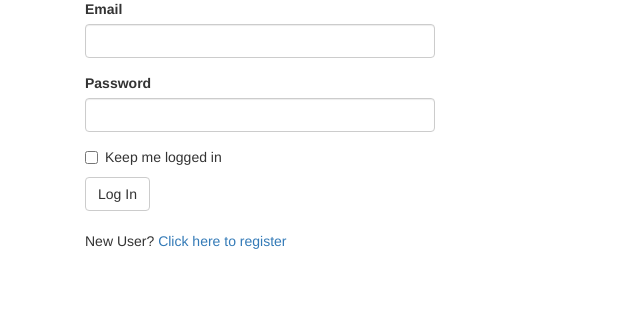
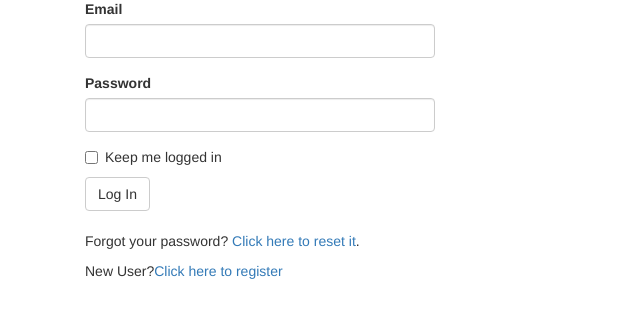
Before and after one commit to prince5460/my_flasky, a Flask app: a page that uses app/templates/auth/login.html in a window 1280 px wide. Shown: the part 193-528 px from the top of the page, without its empty margins (0-640 px from the left). Run offline with Flask 2, Linux system fonts and the light colour scheme; some libraries are stand-ins or nearby versions.

Commit message:
password reset

```diff
--- a/app/auth/forms.py
+++ b/app/auth/forms.py
@@ -45,3 +45,15 @@ class ChangePasswordForm(FlaskForm):
                              validators=[DataRequired(), EqualTo('password2', message='Passwords must match')])
     password2 = PasswordField('Confirm new password', validators=[DataRequired()])
     submit = SubmitField('Update Password')
+
+
+class PasswordResetRequestForm(FlaskForm):
+    email = StringField('Email', validators=[DataRequired(), Length(1, 64), Email()])
+    submit = SubmitField('Reset Password')
+
+
+class PasswordResetForm(FlaskForm):
+    password = PasswordField('New Password', validators=[DataRequired(), Length(6, 64),
+                                                         EqualTo('password2', message='Password must match')])
+    password2 = PasswordField('Confirm password', validators=[DataRequired()])
+    submit = SubmitField('Reset Password')
--- a/app/auth/views.py
+++ b/app/auth/views.py
@@ -10,7 +10,7 @@ from flask_login import login_user, logout_user, login_required, current_user
 from .. import db
 from . import auth
 from ..models import User
-from .forms import LoginForm, RegistrationForm, ChangePasswordForm
+from .forms import LoginForm, RegistrationForm, ChangePasswordForm, PasswordResetRequestForm, PasswordResetForm
 from ..email import send_email
 
 
@@ -105,3 +105,33 @@ def change_password():
         else:
             flash('Invalid password')
     return render_template('auth/change_password.html', form=form)
+
+
+@auth.route('/reset', methods=['GET', 'POST'])
+def password_reset_request():
+    if not current_user.is_anonymous:
+        return redirect(url_for('main.index'))
+    form = PasswordResetRequestForm()
+    if form.validate_on_submit():
+        user = User.query.filter_by(email=form.email.data).first()
+        if user:
+            token = user.generate_reset_token()
+            send_email(user.email, 'Reset Your Password', 'auth/email/reset_password', user=user, token=token)
+        flash('An email with instructions to reset your password has been sent to you.')
+        return redirect(url_for('auth.login'))
+    return render_template('auth/reset_password.html', form=form)
+
+
+@auth.route('/reset/<token>', methods=['GET', 'POST'])
+def password_reset(token):
+    if not current_user.is_anonymous:
+        return redirect(url_for('main.index'))
+    form = PasswordResetForm()
+    if form.validate_on_submit():
+        if User.reset_password(token, form.password.data):
+            db.session.commit()
+            flash('Your password has been updated.')
+            return redirect(url_for('auth.login'))
+        else:
+            return redirect(url_for('main.index'))
+    return render_template('auth/reset_password.html', form=form)
--- a/app/templates/auth/login.html
+++ b/app/templates/auth/login.html
@@ -10,11 +10,7 @@
     <div class="col-md-4">
         {{ wtf.quick_form(form) }}
         <br>
-        <p>
-            New User?
-            <a href="{{ url_for('auth.register')}}">
-                Click here to register
-            </a>
-        </p>
+        <p>Forgot your password? <a href="{{ url_for('auth.password_reset_request') }}">Click here to reset it</a>.</p>
+        <p>New User?<a href="{{ url_for('auth.register') }}">Click here to register</a></p>
     </div>
 {% endblock %}
```
Also changed, not shown: app/models.py (+18 -0 lines), app/templates/auth/email/reset_password.html (added, +11 -0 lines), app/templates/auth/email/reset_password.txt (added, +13 -0 lines), app/templates/auth/reset_password.html (added, +14 -0 lines).
